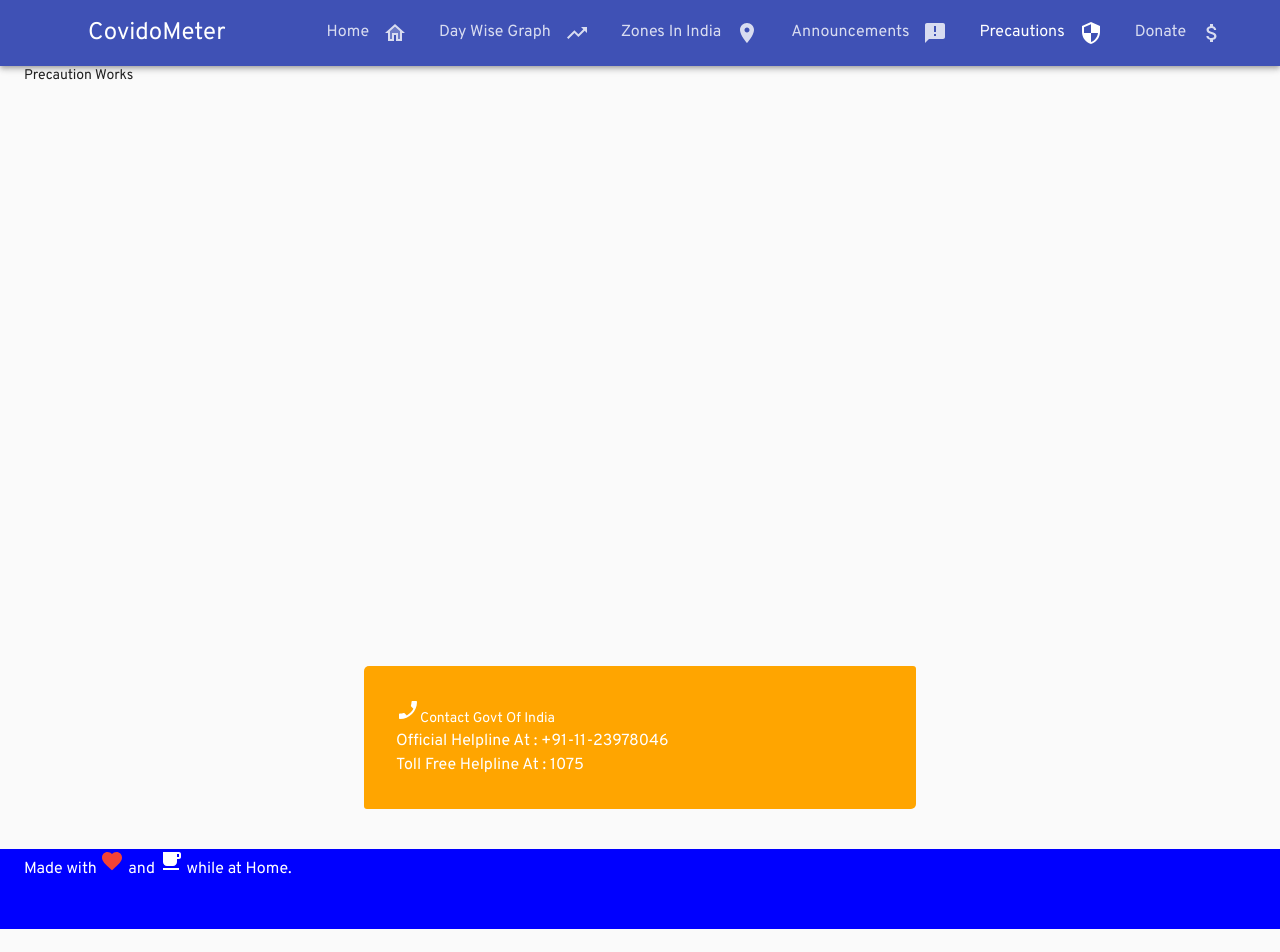
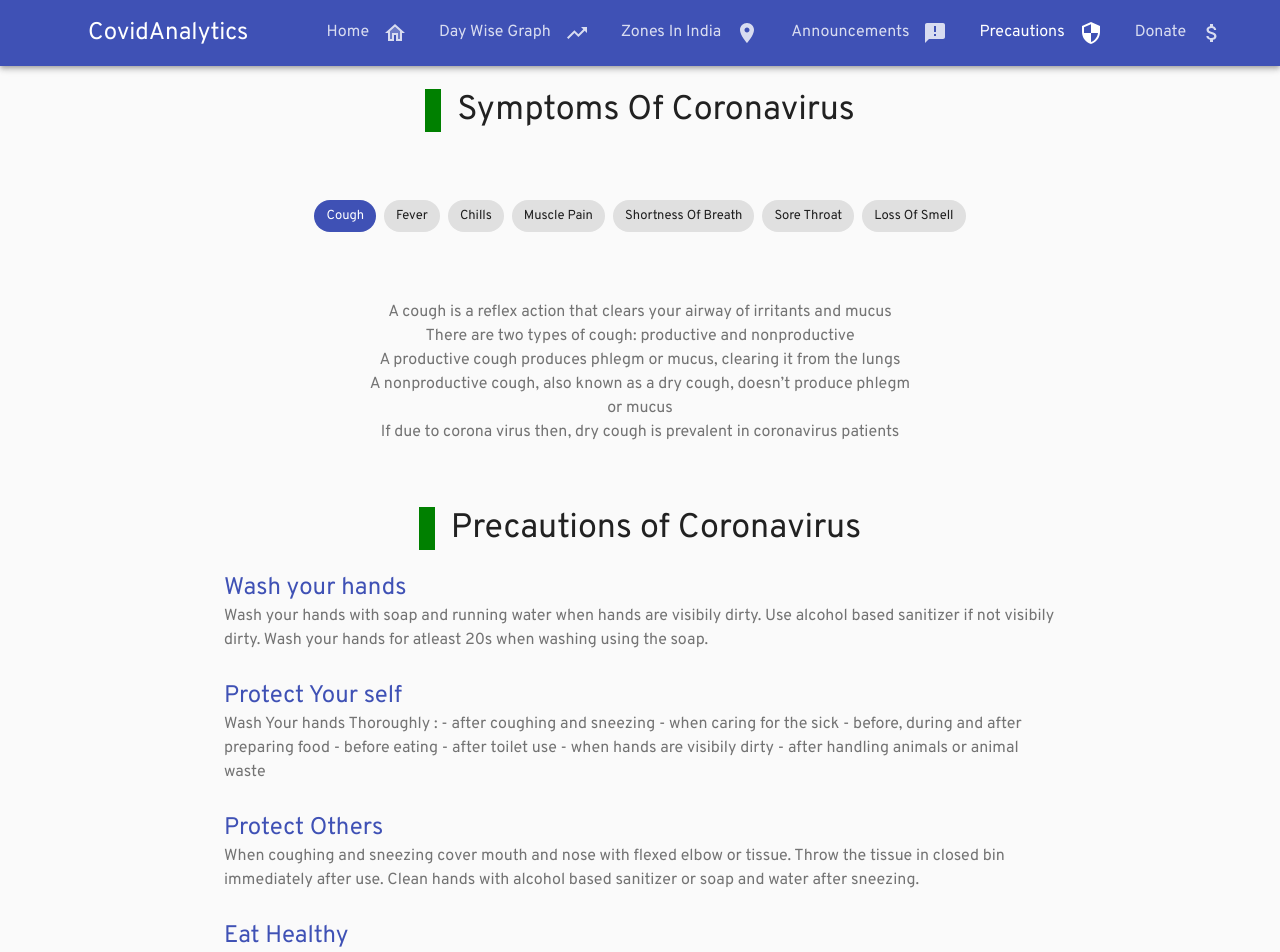
Before and after one commit to nvseshaiah2013/covid-dashboard, a React (Create React App) app: page /precautions in a window 1280 px wide. Shown: the top 952 px of the page. Before the commit the page ends 929 px from the top, so only its background shows below. Built offline with nearby package versions, Linux system fonts and the light colour scheme.

Commit message:
Precautions and Symptoms Component Complete

```diff
--- a/src/App.js
+++ b/src/App.js
@@ -16,7 +16,7 @@ function App() {
     <Fragment>
       <Router>
         <Header />
-        <Container style={{ "min-height" : "75vh"}}>
+        <Container style={{ "minHeight" : "75vh"}}>
           <Switch>
             <Route path="/" exact component={Home} />
             <Route exact path="/zones" component={ZonesIndia} />
--- a/src/components/DonateComponent.js
+++ b/src/components/DonateComponent.js
@@ -66,7 +66,9 @@ const Donate = (props) =>{
                 <Box>
                     <img src="/images/pmcares.jpg" alt="PM CARES Details" className={classes.imageResponsive}/>
                 </Box>
-            <Button variant="contained" color="primary" > <a href="https://www.google.co.in" target="_blank"  rel="noopener noreferrer" className={classes.button}> Open PMCARES </a></Button>
+                <Box style={{"text-align": "center"}}>
+                    <Button style={{"background-color" : "green"}} variant="contained"> <a href="https://www.pmcares.gov.in" target="_blank"  rel="noopener noreferrer" className={classes.button}> Open PMCARES </a></Button>
+                </Box>
         </Container>
     );
 }
--- a/src/components/FooterComponent.js
+++ b/src/components/FooterComponent.js
@@ -6,9 +6,12 @@ import FreeBreakfastCoffee from '@material-ui/icons/FreeBreakfast';
 const useStyles = makeStyles((theme) => ({
     content: {
         height: '10vh',
-        backgroundColor: "blue",
-        color: 'white',
-        marginTop: '5vh'
+        backgroundColor : "lightblue",
+        // color: 'white',
+        marginTop: '5vh',
+        // display : 'flex',
+        textAlign : 'center',
+        paddingTop : '2vh'
     }
 }));
 
@@ -18,7 +21,7 @@ const Footer = (props) => {
         <Container maxWidth="xl" className={classes.content}>
 
             <Typography variant="body1">
-                Made with <FavoriteIcon color="error" /> and <FreeBreakfastCoffee color="brown" /> while at Home.
+                Made with <FavoriteIcon color="error" /> and <FreeBreakfastCoffee color="action" /> while at Home.
             </Typography>
 
         </Container>
--- a/src/components/HeaderComponent.js
+++ b/src/components/HeaderComponent.js
@@ -95,10 +95,10 @@ const Header = (props) => {
                         <MenuIcon />
                     </IconButton>
                     <Box display={{ xs: 'none', md: 'block' }}>
-                        <Typography variant="h5" style={{ "marginLeft": "5vw" }}> CovidoMeter </Typography>
+                        <Typography variant="h5" style={{ "marginLeft": "5vw" }}> CovidAnalytics </Typography>
                     </Box>
                     <Box display={{ xs: 'block', md: 'none' }}>
-                        <Typography variant="h5"> CovidoMeter </Typography>
+                        <Typography variant="h5"> CovidAnalytics </Typography>
                     </Box>
                     <Box display={{xs : 'none', sm : 'block'}} className={classes.navbar}>
                         <NavbarList />
--- a/src/components/HelplineComponent.js
+++ b/src/components/HelplineComponent.js
@@ -1,6 +1,5 @@
 import React from 'react';
 import { Container, Box, makeStyles, Typography } from '@material-ui/core';
-import PhoneEnabledIcon from '@material-ui/icons/PhoneEnabled';
 
 const useStyles = makeStyles((theme) => ({
     root : {
@@ -13,26 +12,35 @@ const useStyles = makeStyles((theme) => ({
             boxShadow : '1px 1px',
             transform : 'scale(1.01)'
         }
+    },
+    text : {
+        textDecoration : 'none',
+        color : 'white'
     }
 }));
 
 const Helpline = (props) => {
     const classes = useStyles();
     return (
-        <Container maxWidth="sm">
+        <Container maxWidth="sm" style={{"marginTop" : "2vh"}}>
             <Box p={4} className={classes.root}>
-                <Typography variant="body2">
-                    <PhoneEnabledIcon />
-                    Contact Govt Of India
+                <Typography variant="h5">
+                    Govt Of India Coronavirus Helpline
                 </Typography>
                 <Typography variant="body1">
-                    Official Helpline At : +91-11-23978046
+                    Official Helpline At :
+                    <a href="tel:+911123978046" className={classes.text}>
+                         +91-11-23978046
+                    </a>
                 </Typography>
                 <Typography variant="body1">
-                    Toll Free Helpline At : 1075
+                    Toll Free Helpline At :
+                    <a href="tel:1075" className={classes.text}> 1075</a>
+
                 </Typography>
                 <Typography>
 
+                    Email Id Helpline : <a href="mailto:ncov2019@gov.in" className={classes.text}> ncov2019@gov.in</a>
                 </Typography>
             </Box>
         </Container>
--- a/src/components/PrecautionsComponent.js
+++ b/src/components/PrecautionsComponent.js
@@ -1,7 +1,117 @@
-import React from 'react';
+import React, { useState } from 'react';
+import { Container, Typography, makeStyles, Box, Chip, List, ListItem, ListItemText } from '@material-ui/core';
+import { symptoms, precautions } from '../resources/symptoms';
+const useStyles = makeStyles((theme) => ({
+    root: {
+        marginTop: '3vh'
+    },
+    leftBorder: {
+        borderLeft: '1rem solid green',
+        width: 'fit-content',
+        marginRight: '1rem'
+    },
+    chips: {
+        display: 'flex',
+        justifyContent: 'center',
+        flexWrap: 'wrap',
+        '& > *': {
+            margin: theme.spacing(0.5),
+        },
+    },
+    hover: {
+        '&:hover': {
+            backgroundColor: 'lightgreen',
+            transform: 'translateY(-1px)'
+        }
+    },
+    inline: {
+        display: 'inline'
+    },
+    toolbar: theme.mixins.toolbar
+}));
 
 const Precautions = (props) => {
-    return (<div>Precaution Works</div>);
+    const classes = useStyles();
+    const [selected, setSelected] = useState(0);
+    return (
+        <Box textAlign="center">
+            <Container maxWidth="md" className={classes.root}>
+                <Typography variant="h4">
+                    <span className={classes.leftBorder} />
+                        Symptoms Of Coronavirus
+                </Typography>
+                <div className={classes.toolbar} />
+                <div className={classes.chips}>
+                    {
+                        symptoms.map((symptom, index) => {
+                            if (selected === index) {
+                                return (
+                                    <Chip key={symptom.id} label={symptom.name} className={classes.hover} onClick={() => setSelected(index)} color="primary" />
+                                );
+                            }
+                            else
+                                return (
+                                    <Chip key={symptom.id} label={symptom.name} className={classes.hover} onClick={() => setSelected(index)} />
+                                );
+                        })
+                    }
+                </div>
+                <div className={classes.toolbar} />
+                <Description selected={selected} />
+                <div className={classes.toolbar} />
+                <Typography variant="h4">
+                    <span className={classes.leftBorder} />
+                        Precautions of Coronavirus
+                </Typography>
+                <Container maxWidth="md">
+                    <List>
+                        {precautions.map((precaution, index) => {
+                            return (
+                                <ListItem key={precaution.id}>
+                                    <ListItemText
+                                        primary={
+                                            <React.Fragment>
+                                                <Typography variant="h5" color="primary">
+                                                    {precaution.heading}
+                                                </Typography>
+                                            </React.Fragment>
+                                        }
+                                        secondary={
+                                            <React.Fragment>
+                                                <Typography
+                                                    component="span"
+                                                    variant="body1"
+                                                    className={classes.inline}
+                                                    color="textSecondary"
+                                                >
+                                                    {precaution.description}
+                                                </Typography>
+
+                                            </React.Fragment>
+                                        }
+                                    />
+                                </ListItem>
+                            );
+                        })}
+                    </List>
+                </Container>
+            </Container>
+        </Box>
+    );
+}
+
+const Description = ({ selected }) => {
+    return (
+        <Container maxWidth="sm">
+
+                {symptoms[selected].description.split('.').map((description, index) => {
+                    return (
+                        <Typography key={index} variant="body1" color="textSecondary">{description} </Typography>
+                    );
+                })}
+
+        </Container>
+    );
 }
 
 export default Precautions;
--- /dev/null
+++ b/src/resources/symptoms.js
@@ -0,0 +1,98 @@
+export const symptoms = [
+    {
+        id : 1,
+        name : 'Cough',
+        image : '/images/cough.jpg',
+        description : 'A cough is a reflex action that clears your airway of irritants and mucus. There are two types of cough: productive and nonproductive. A productive cough produces phlegm or mucus, clearing it from the lungs. A nonproductive cough, also known as a dry cough, doesn’t produce phlegm or mucus. If due to corona virus then, dry cough is prevalent in coronavirus patients.'
+    },
+    {
+        id : 2,
+        name : 'Fever',
+        description : `As a person’s body temperature increases, they may feel cold until it levels off and stops rising.
+
+        Eating, exercise, sleeping, the time of day, and individual factors can also affect temperature.
+
+        When an infection occurs, the immune system will launch an attack to try to remove the cause. A high body temperature is a normal part of this reaction.
+
+        A fever will usually resolve on its own. However, if body temperature rises too high, it may be a due to coronavirus, consult a doctor immediately via phone`,
+        image : '/images/fever.jpg'
+    },
+    {
+        id : 3,
+        name : 'Chills',
+        description : `
+        The term “chills” refers to a feeling of being cold without an apparent cause. You get this feeling when your muscles repeatedly expand and contract and the vessels in your skin constrict. Chills can occur with a fever and cause shivering or shaking. This symptom was recently added to the common symptoms of coronavirus`,
+        image : ''
+    },
+    {
+        id : 4,
+        name : 'Muscle Pain',
+        description : 'The various parts of the body experience some pain when having coronavirus',
+        image : ''
+    },
+    {
+        id : 5,
+        name : 'Shortness Of Breath',
+        description : `Shortness of breath, or dyspnea, is an uncomfortable condition that makes it difficult to fully get air into your lungs. Problems with your heart and lungs can harm your breathing.
+
+        Some people may experience shortness of breath suddenly for short periods of time. Others may experience it over the long term — several weeks or more. In coronavirus patients all breathing related problems may occur including shortness of breath.`,
+        image :''
+    },
+    {
+        id : 6,
+        name : 'Sore Throat',
+        description : `A sore throat is a painful, dry, or scratchy feeling in the throat.
+
+        Pain in the throat is one of the most common symptoms. It accounts for more than 13 million visits to doctor’s offices each year.
+
+        Most sore throats are caused by infections, or by environmental factors like dry air. Although a sore throat can be uncomfortable, it’ll usually go away on its own.`,
+        image : ''
+    },
+    {
+        id : 7,
+        name : 'Loss Of Smell',
+        description : 'Covid 19 is a respiratory disease. Hence, it was seen in several patients that they loss the smell and taste. Doctors are worried that some patients may never get back their sense of smell.'
+    }
+];
+
+export const precautions = [
+    {
+        id : 1,
+        heading : 'Wash your hands',
+        description : `Wash your hands with soap and running water when hands are visibily dirty. Use alcohol based sanitizer if not visibily dirty. Wash your hands for atleast 20s when washing using the soap.`
+    },
+    {
+        id : 2,
+        heading : 'Protect Your self',
+        description : `Wash Your hands Thoroughly :
+                        - after coughing and sneezing
+                        - when caring for the sick
+                        - before, during and after preparing food
+                        - before eating
+                        - after toilet use
+                        - when hands are visibily dirty
+                        - after handling animals or animal waste`
+    },
+    {
+        id : 3,
+        heading : 'Protect Others',
+        description : `When coughing and sneezing cover mouth and nose with flexed elbow or tissue.
+                       Throw the tissue in closed bin immediately after use.
+                       Clean hands with alcohol based sanitizer or soap and water after sneezing.`
+    },
+    {
+        id : 4,
+        heading : 'Eat Healthy',
+        description : `Avoid junk foods, or non nutritous food. Eat foods which increase stamina. Prefer home cooked food always.`
+    },
+    {
+        id : 5,
+        heading : 'Stay Physically Active',
+        description : `Excercise Daily as it boosts metabolism and immunity.`
+    },
+    {
+        id : 6,
+        heading : 'Quitting Tobacco',
+        description : `This is a very good time to quit the use of Tobacco for societal well being.`
+    }
+]
--- a/src/themes/default.js
+++ b/src/themes/default.js
@@ -1,5 +1,5 @@
 import {createMuiTheme } from '@material-ui/core';
-import { red } from '@material-ui/core/colors';
+import { red,green } from '@material-ui/core/colors';
 
 const theme = createMuiTheme({
     typography : {
@@ -11,12 +11,7 @@ const theme = createMuiTheme({
     },
     pallete : {
         primary : red,
-        secondary : {
-            light: '#0066ff',
-            main: '#0044ff',
-            // dark: will be calculated from palette.secondary.main,
-            contrastText: '#ffcc00',
-        }
+        success : green
     }
 
 });
```
